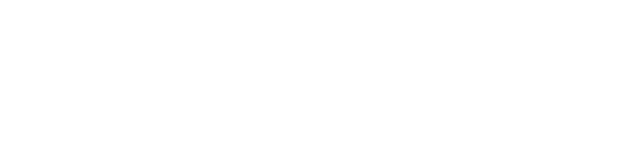
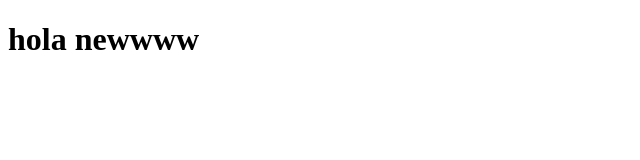
Before and after one commit to JonixL/Prieva-pag, a plain HTML site: page index.html in a window 1280 px wide. Shown: the whole page, without its empty margins (0-640 px from the left). Drawn offline with Linux system fonts and the light colour scheme.

Commit message:
Realizamos cambios en el HTML index

```diff
--- a/index.html
+++ b/index.html
@@ -7,6 +7,7 @@
     <title>Document</title>
 </head>
 <body>
+    <h1>hola newwww</h1>
 
 </body>
 </html>
```
Also changed, not shown: paginas.html (+0 -1 lines).
